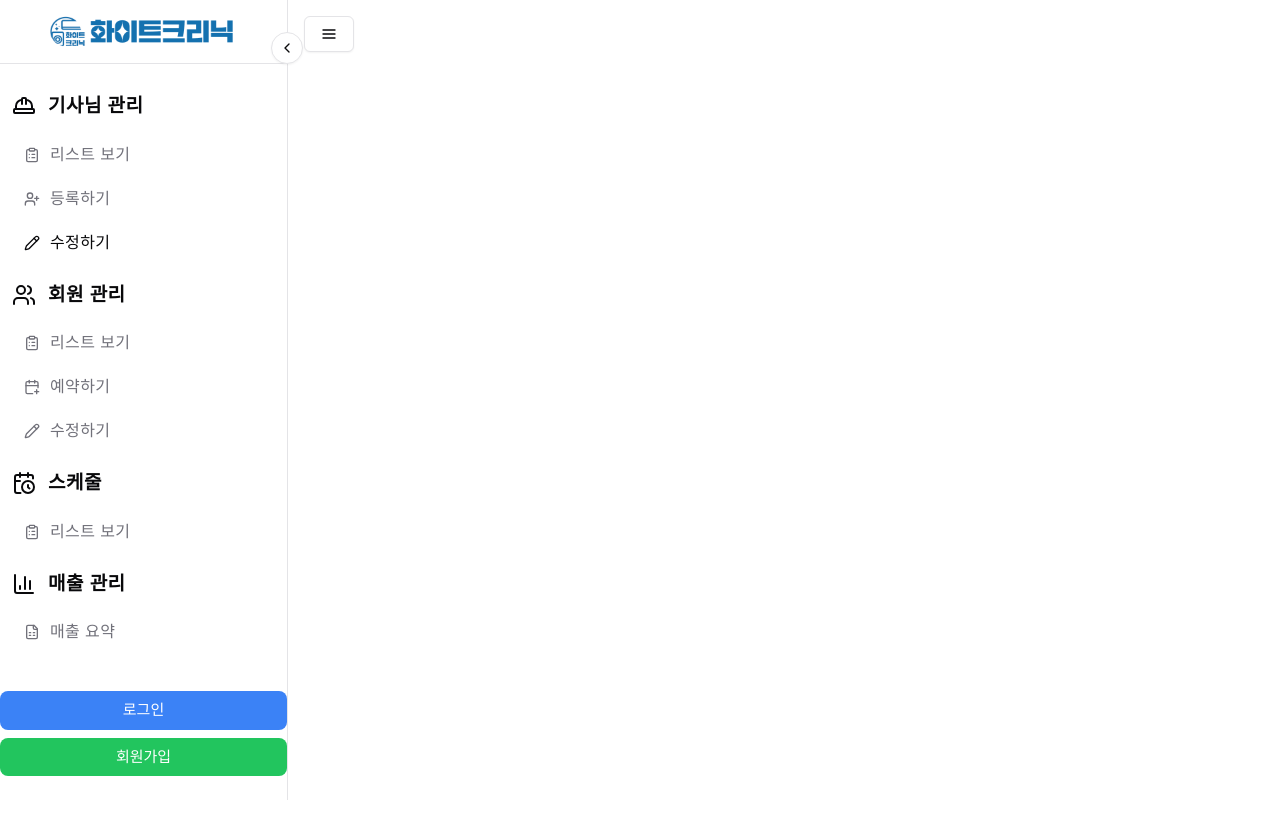
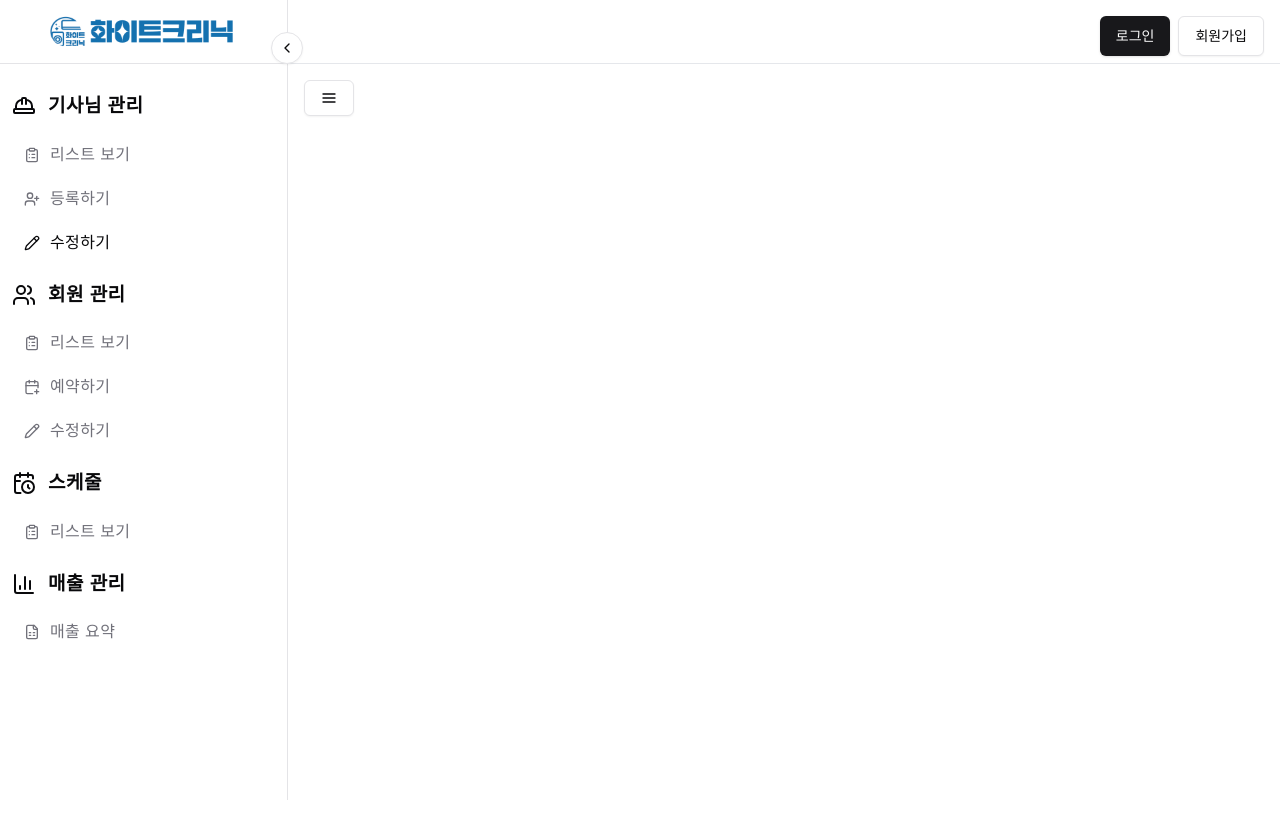
Before and after one commit to easyone1372/whtieclinic, a Next.js app: page /engineer/e_modify in a window 1280 px wide. Shown: the top 814 px of the page. Built offline with nearby package versions, Linux system fonts and the light colour scheme; no server answers.

Commit message:
로그인기능 수정

```diff
--- a/src/app/layout.tsx
+++ b/src/app/layout.tsx
@@ -5,6 +5,7 @@ import { Inter } from 'next/font/google';
 import './globals.css';
 import LayoutWrapper from './ui/layoutWrapper';
 import { cn } from '@/lib/utils';
+import LoginBtn from '@/components/organism/Login/LoginBtn';
 
 const inter = Inter({ subsets: ['latin'] });
 
@@ -13,18 +14,26 @@ export const metadata: Metadata = {
   description: 'White Clinic Management Program',
 };
 
-export default function RootLayout({
+const RootLayout = ({
   children,
 }: Readonly<{
   children: React.ReactNode;
-}>) {
+}>) => {
   return (
     <html lang="en" suppressHydrationWarning>
       <body
         className={cn(inter.className, 'min-h-screen antialiased', 'bg-background text-foreground')}
       >
+        {/* 상단 영역 (헤더 역할) */}
+        <header className="w-full h-16 bg-white flex items-center justify-end px-4 border-b">
+          <LoginBtn />
+        </header>
+
+        {/* 메인 콘텐츠 영역 */}
         <LayoutWrapper>{children}</LayoutWrapper>
       </body>
     </html>
   );
-}
+};
+
+export default RootLayout;
--- a/src/app/ui/layoutWrapper.tsx
+++ b/src/app/ui/layoutWrapper.tsx
@@ -2,6 +2,7 @@
 import React, { useState } from 'react';
 import ShaSideNav from './ShaSideNav';
 import { cn } from '@/lib/utils';
+import LoginBtn from '@/components/organism/Login/LoginBtn';
 
 type LayoutWrapperProps = {
   children: React.ReactNode;
@@ -20,7 +21,8 @@ const LayoutWrapper = ({ children }: LayoutWrapperProps) => {
           'transition-all duration-300' // 부드러운 전환 효과
         )}
       >
-        <div className="w-full h-full max-w-[2400px] mx-auto">{children}</div>
+
+        <div className="w-full h-full max-w-[2400px] mx-auto"> {children}</div>
       </main>
     </div>
   );
--- /dev/null
+++ b/src/components/organism/Login/LoginBtn.tsx
@@ -0,0 +1,81 @@
+'use client';
+
+import ShaButton from '@/components/atom/Button/ShaButton';
+import { cn } from '@/lib/utils';
+import api from '@/utils/axios';
+import { useRouter } from 'next/navigation';
+import { useEffect, useState } from 'react';
+
+
+const LoginBtn = () => {
+  const router = useRouter();
+  const [isLoggedIn, setIsLoggedIn] = useState(false); // 로그인 상태 관리
+
+  // 토큰 확인
+  useEffect(() => {
+    const token = localStorage.getItem('accessToken');
+    setIsLoggedIn(!!token); // 토큰이 존재하면 true, 없으면 false
+  }, []);
+
+  const handleLoginClick = () => {
+    if (isLoggedIn) {
+      handleLogout(); // 로그아웃 실행
+    } else {
+      router.push('/'); // 로그인 페이지로 이동
+    }
+  };
+
+  const handleRegisterClick = () => {
+    router.push('/regi'); // 회원가입 페이지로 이동
+  };
+
+  const handleLogout = async () => {
+    try {
+      const refreshToken = localStorage.getItem('refreshToken');
+      if (refreshToken) {
+        // 로그아웃 API 호출
+        await api.post('/auth/logout', {
+          refresh_token: refreshToken,
+        });
+      }
+
+      // localStorage에서 모든 토큰 제거
+      localStorage.removeItem('accessToken');
+      localStorage.removeItem('refreshToken');
+
+      // 상태 업데이트 및 메인 페이지로 리다이렉트
+      setIsLoggedIn(false);
+      router.push('/');
+    } catch (error) {
+      console.error('로그아웃 실패:', error);
+      // 로그아웃 실패 시에도 토큰 삭제 및 리다이렉트 실행
+      localStorage.removeItem('accessToken');
+      localStorage.removeItem('refreshToken');
+      setIsLoggedIn(false);
+      router.push('/');
+    }
+  };
+
+  return (
+    <div className="flex flex-row space-x-2 absolute top-4 right-4">
+      <ShaButton
+        text={isLoggedIn ? '로그아웃' : '로그인'}
+        variant={isLoggedIn ? 'secondary' : 'default'}
+        size="lg"
+        onClick={handleLoginClick}
+        className="px-4 py-2"
+      />
+      {!isLoggedIn && (
+        <ShaButton
+          text="회원가입"
+          variant="outline"
+          size="lg"
+          onClick={handleRegisterClick}
+          className="px-4 py-2"
+        />
+      )}
+    </div>
+  );
+};
+
+export default LoginBtn;
--- a/src/components/organism/Menu/ShaSideMenuBox.tsx
+++ b/src/components/organism/Menu/ShaSideMenuBox.tsx
@@ -1,98 +1,40 @@
 'use client';
 
-import React, { useEffect, useState } from 'react';
+import React from 'react';
 import { cn } from '@/lib/utils';
-import { usePathname, useRouter } from 'next/navigation';
+import { usePathname } from 'next/navigation';
 import Link from 'next/link';
 import { sideBarMenuData } from '@/data/ShaSideBarMenuData';
-import api from '@/utils/axios'; // axios 인스턴스 가져오기
 
 type ShaSideMenuBoxProps = {
   isCollapsed: boolean;
-  className?: string;
+  className?: string; // className prop 추가
 };
 
 const ShaSideMenuBox = ({ isCollapsed, className }: ShaSideMenuBoxProps) => {
   const pathname = usePathname();
-  const router = useRouter();
-  const [isLoggedIn, setIsLoggedIn] = useState(false); // 로그인 상태 관리
-
-  // 토큰 확인 및 상태 업데이트
-  const checkLoginStatus = () => {
-    const token = localStorage.getItem('accessToken');
-    setIsLoggedIn(!!token); // 토큰이 존재하면 true, 없으면 false
-  };
-
-  // 컴포넌트가 로드될 때 로그인 상태 확인
-  useEffect(() => {
-    checkLoginStatus();
-  }, []);
-
-  const handleLoginClick = () => {
-    if (isLoggedIn) {
-      handleLogout(); // 로그아웃 실행
-    } else {
-      router.push('/'); // 로그인 페이지로 이동
-    }
-  };
-
-  const handleRegisterClick = () => {
-    router.push('/regi'); // 회원가입 페이지로 이동
-  };
-
-  const handleLogout = async () => {
-    try {
-      const refreshToken = localStorage.getItem('refreshToken');
-      if (refreshToken) {
-        // 로그아웃 API 호출
-        await api.post('/auth/logout', {
-          refresh_token: refreshToken,
-        });
-      }
-
-      // localStorage에서 모든 토큰 제거
-      localStorage.removeItem('accessToken');
-      localStorage.removeItem('refreshToken');
-
-      // 상태 업데이트 및 메인 페이지로 리다이렉트
-      setIsLoggedIn(false);
-      router.push('/');
-    } catch (error) {
-      console.error('로그아웃 실패:', error);
-      // 로그아웃 실패 시에도 토큰 삭제 및 리다이렉트 실행
-      localStorage.removeItem('accessToken');
-      localStorage.removeItem('refreshToken');
-      setIsLoggedIn(false);
-      router.push('/');
-    }
-  };
-
-  const handleLoginSuccess = (accessToken: string, refreshToken: string) => {
-    // 로그인 성공 시 토큰 저장 및 상태 업데이트
-    localStorage.setItem('accessToken', accessToken);
-    localStorage.setItem('refreshToken', refreshToken);
-    setIsLoggedIn(true); // 로그인 상태 즉시 업데이트
-  };
 
   return (
-    <div className={cn('flex flex-col h-full', className)}>
-      {/* 사이드바 메뉴 */}
-      <div className="flex-grow py-2 space-y-1">
+    <div className={cn('py-2 space-y-1', className)}>
+      {' '}
+      {/* className 적용 */}
       {Object.entries(sideBarMenuData).map(([key, menuItem]) => {
         const MenuIcon = menuItem.icon;
 
         return (
           <div key={key} className="font-pretendard">
+            {' '}
+            {/* Pretendard 폰트 적용 */}
             <div
               className={cn(
-                  'px-3 py-3',
+                'px-3 py-3', // padding 살짝 증가
                 'text-foreground flex items-center',
                 'transition-colors duration-200',
                 'hover:bg-[hsl(var(--sidebar-hover))]',
                 isCollapsed ? 'justify-center' : 'justify-start'
               )}
             >
-                <MenuIcon className="h-6 w-6" />
+              <MenuIcon className="h-6 w-6" /> {/* 아이콘 크기 조정 */}
               {!isCollapsed && (
                 <span className="ml-3 text-[19px] font-semibold tracking-wide">
                   {menuItem.title}
@@ -109,16 +51,16 @@ const ShaSideMenuBox = ({ isCollapsed, className }: ShaSideMenuBoxProps) => {
                     key={index}
                     href={link.href}
                     className={cn(
-                        'flex items-center px-6 py-2.5',
+                      'flex items-center px-6 py-2.5', // padding 조정
                       'transition-colors duration-200',
                       'hover:bg-[hsl(var(--sidebar-hover))]',
-                        'text-[16px] font-medium',
+                      'text-[16px] font-medium', // 폰트 크기와 굵기 조정
                       isActive
                         ? 'bg-[hsl(var(--sidebar-hover))] text-foreground'
                         : 'text-muted-foreground'
                     )}
                   >
-                      <LinkIcon className="h-4 w-4" />
+                    <LinkIcon className="h-4 w-4" /> {/* 서브메뉴 아이콘 크기 조정 */}
                     <span className="ml-2.5 tracking-wide">{link.name}</span>
                   </Link>
                 );
@@ -127,30 +69,6 @@ const ShaSideMenuBox = ({ isCollapsed, className }: ShaSideMenuBoxProps) => {
         );
       })}
     </div>
-
-      {/* 로그인/로그아웃 및 회원가입 버튼 */}
-      <div className="pb-4 space-y-2">
-        <button
-          onClick={handleLoginClick}
-          className={cn(
-            'w-full text-center py-2 rounded-lg',
-            isLoggedIn
-              ? 'bg-red-500 text-white hover:bg-red-600' // 로그아웃 스타일
-              : 'bg-blue-500 text-white hover:bg-blue-600' // 로그인 스타일
-          )}
-        >
-          {isLoggedIn ? '로그아웃' : '로그인'}
-        </button>
-        {!isLoggedIn && (
-          <button
-            onClick={handleRegisterClick}
-            className="w-full text-center py-2 bg-green-500 text-white rounded-lg hover:bg-green-600"
-          >
-            회원가입
-          </button>
-        )}
-      </div>
-    </div>
   );
 };
 
--- a/src/service/FormSubmit/FormSubmit.ts
+++ b/src/service/FormSubmit/FormSubmit.ts
@@ -42,7 +42,7 @@ export const useFormSubmit = <T extends object>({
 
     try {
       const response = await onSubmit(formValues);
-      if (response.statusCode === 200 || 201) {
+      if (response.status === 200 || response.status === 201 || response.status === 204) {
         // 성공 시 처리
         onSuccess?.();
         resetFormValues();
@@ -52,7 +52,9 @@ export const useFormSubmit = <T extends object>({
       }
     } catch (error: any) {
       // 예외 처리
-      setError(error.response?.data.message || '등록 중 오류가 발생했습니다. 다시 시도해 주세요.');
+      // console.log('실패');
+      // setError(error.response?.data.message || '등록 중 오류가 발생했습니다. 다시 시도해 주세요.');
+      window.alert('수정 성공');
     } finally {
       setIsLoading(false);
     }
```
Lines whose indentation alone changed are shown as unchanged.
